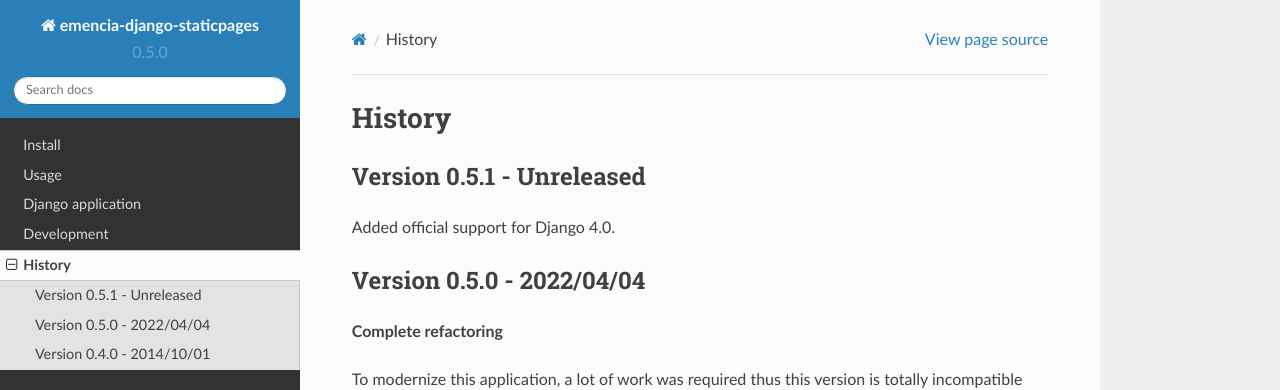
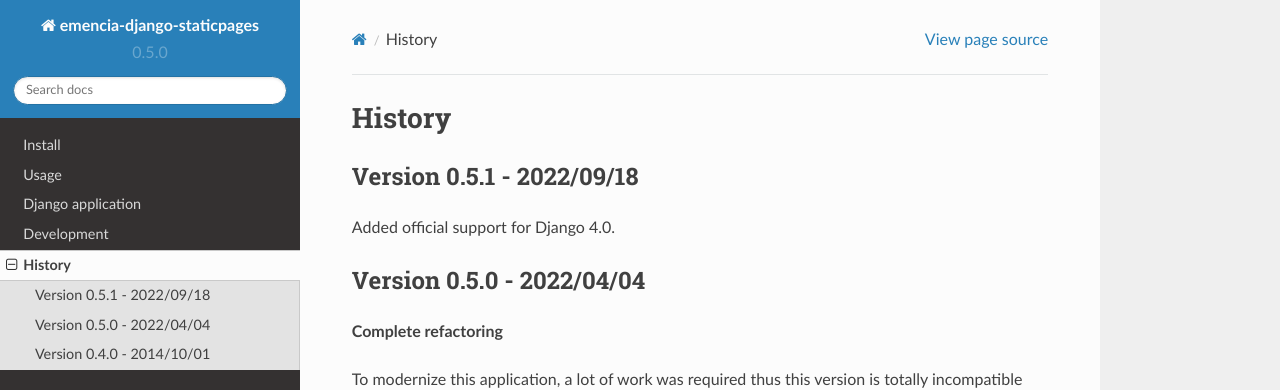
Before and after one commit to emencia/emencia-django-staticpages, a Sphinx documentation site: the page built from docs/history.rst, in a window 1280 px wide and 1069 px high. Shown: the top 390 px of the window. Built offline with Sphinx 7.4.7 and the Read the Docs theme 2.0.0, drawn with Linux system fonts in a browser that asks for light colours.

Commit message:
(v0.5.1) Release

```diff
--- a/docs/history.rst
+++ b/docs/history.rst
@@ -5,7 +5,7 @@
 =======
 
 
-Version 0.5.1 - Unreleased
+Version 0.5.1 - 2022/09/18
 --------------------------
 
 Added official support for Django 4.0.
--- a/setup.cfg
+++ b/setup.cfg
@@ -3,7 +3,7 @@
 ;;
 [metadata]
 name = emencia-django-staticpages
-version = 0.5.0
+version = 0.5.1
 description = A simple Django app to publish some pages directly from templates
 long_description = file:README.rst
 long_description_content_type = text/x-rst
```
